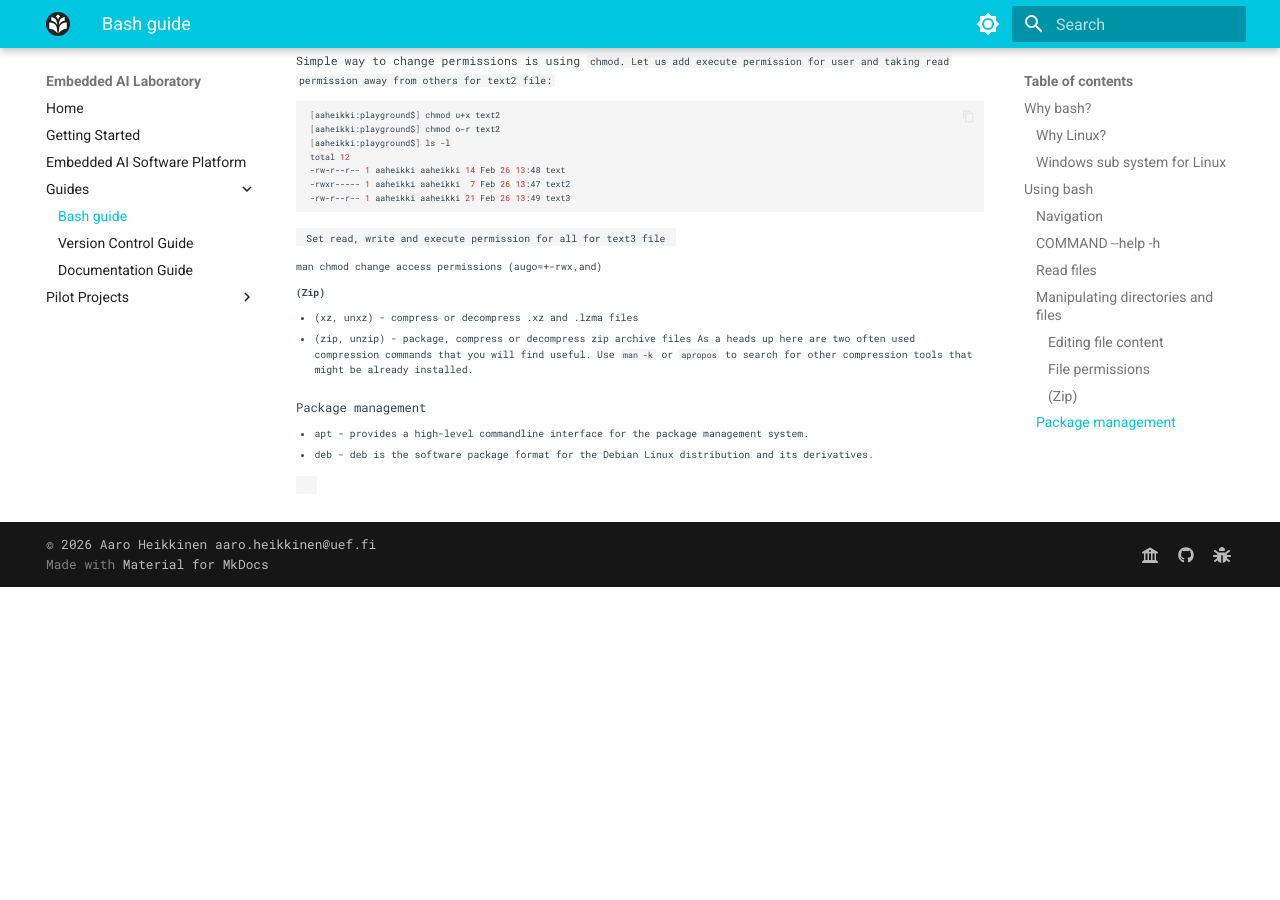
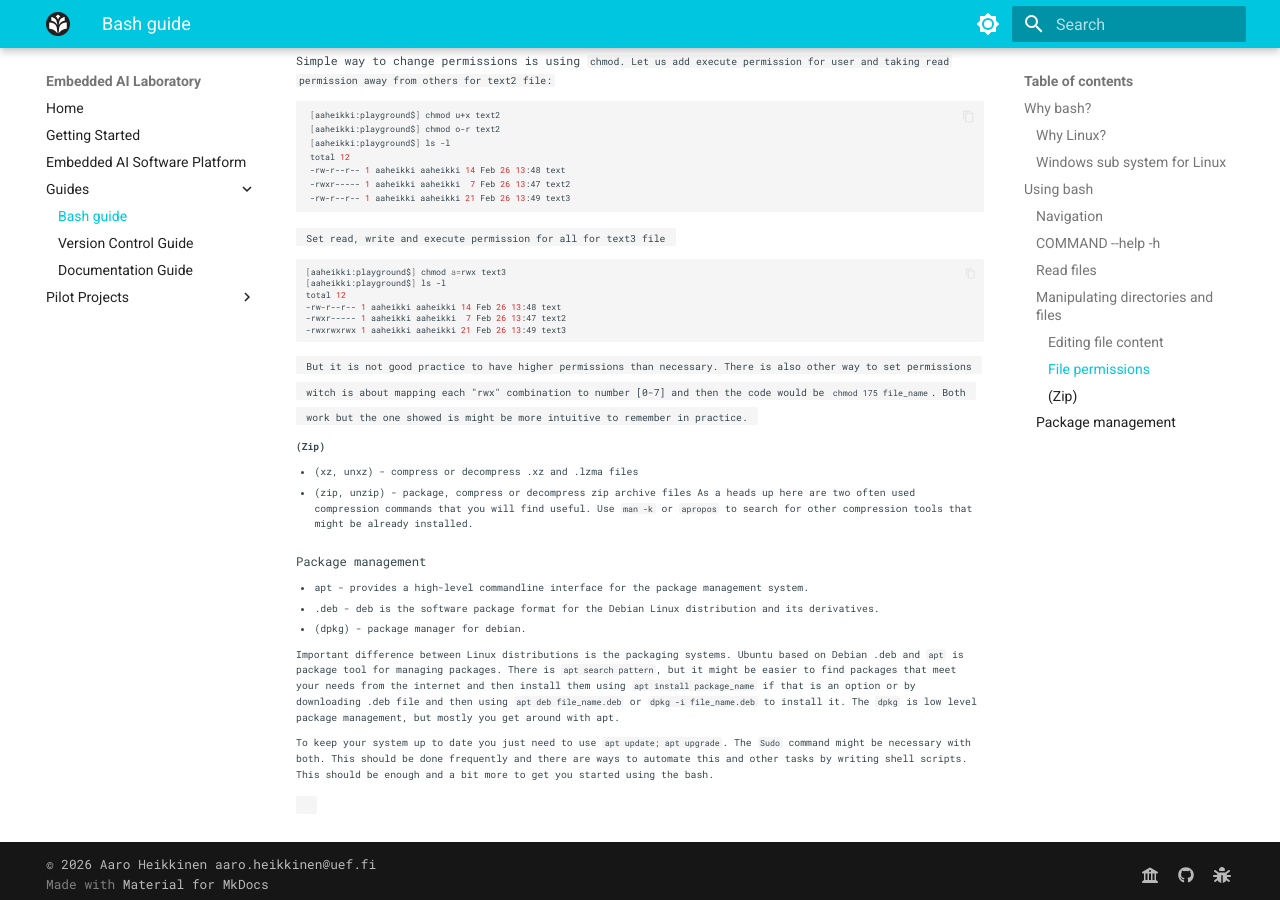
Before and after one commit to aaheikki/embedded_ai_lab, an MkDocs documentation site: the page built from docs/bash_guide.md, in a window 1280 px wide and 900 px high, scrolled down 9266 px. Built offline with MkDocs 1.6.1 and Material for MkDocs 9.7.7, drawn with Linux system fonts in a browser that asks for light colours; before the commit the page ends 9853 px from its top, so only the background shows below that.

Commit message:
bash guide ready for read.

```diff
--- a/docs/bash_guide.md
+++ b/docs/bash_guide.md
@@ -336,18 +336,15 @@ total 12
 -rw-r--r-- 1 aaheikki aaheikki 21 Feb 26 13:49 text3
 ~~~
 Set read, write and execute permission for all for text3 file
-
-
-
-man chmod change access permissions (augo=+-rwx,and)
-
-
-
-
-
-
-
-
+~~~bash
+[aaheikki:playground$] chmod a=rwx text3
+[aaheikki:playground$] ls -l
+total 12
+-rw-r--r-- 1 aaheikki aaheikki 14 Feb 26 13:48 text
+-rwxr----- 1 aaheikki aaheikki  7 Feb 26 13:47 text2
+-rwxrwxrwx 1 aaheikki aaheikki 21 Feb 26 13:49 text3
+~~~
+But it is not good practice to have higher permissions than necessary. There is also other way to set permissions witch is about mapping each "rwx" combination to number [0-7] and then the code would be <code>chmod 175 file_name</code>. Both work but the one showed is might be more intuitive to remember in practice.
 
 
 #### (Zip)
@@ -359,4 +356,10 @@ As a heads up here are two often used compression commands that you will find us
 
 ### Package management
 - apt - provides a high-level commandline interface for the package management system.
-- deb - deb is the software package format for the Debian Linux distribution and its derivatives.
+- .deb - deb is the software package format for the Debian Linux distribution and its derivatives.
+- (dpkg) - package manager for debian.
+
+Important difference between Linux distributions is the packaging systems. Ubuntu based on Debian .deb and <code>apt</code> is package tool for managing packages.
+There is <code>apt search pattern</code>, but it might be easier to find packages that meet your needs from the internet and then install them using <code>apt install package_name</code> if that is an option or by downloading .deb file and then using <code>apt deb file_name.deb</code> or <code>dpkg -i file_name.deb</code>  to install it. The <code>dpkg</code> is low level package management, but mostly you get around with apt.
+
+To keep your system up to date you just need to use <code>apt update; apt upgrade</code>. The <code>Sudo</code> command might be necessary with both. This should be done frequently and there are ways to automate this and other tasks by writing shell scripts. This should be enough and a bit more to get you started using the bash.
```
